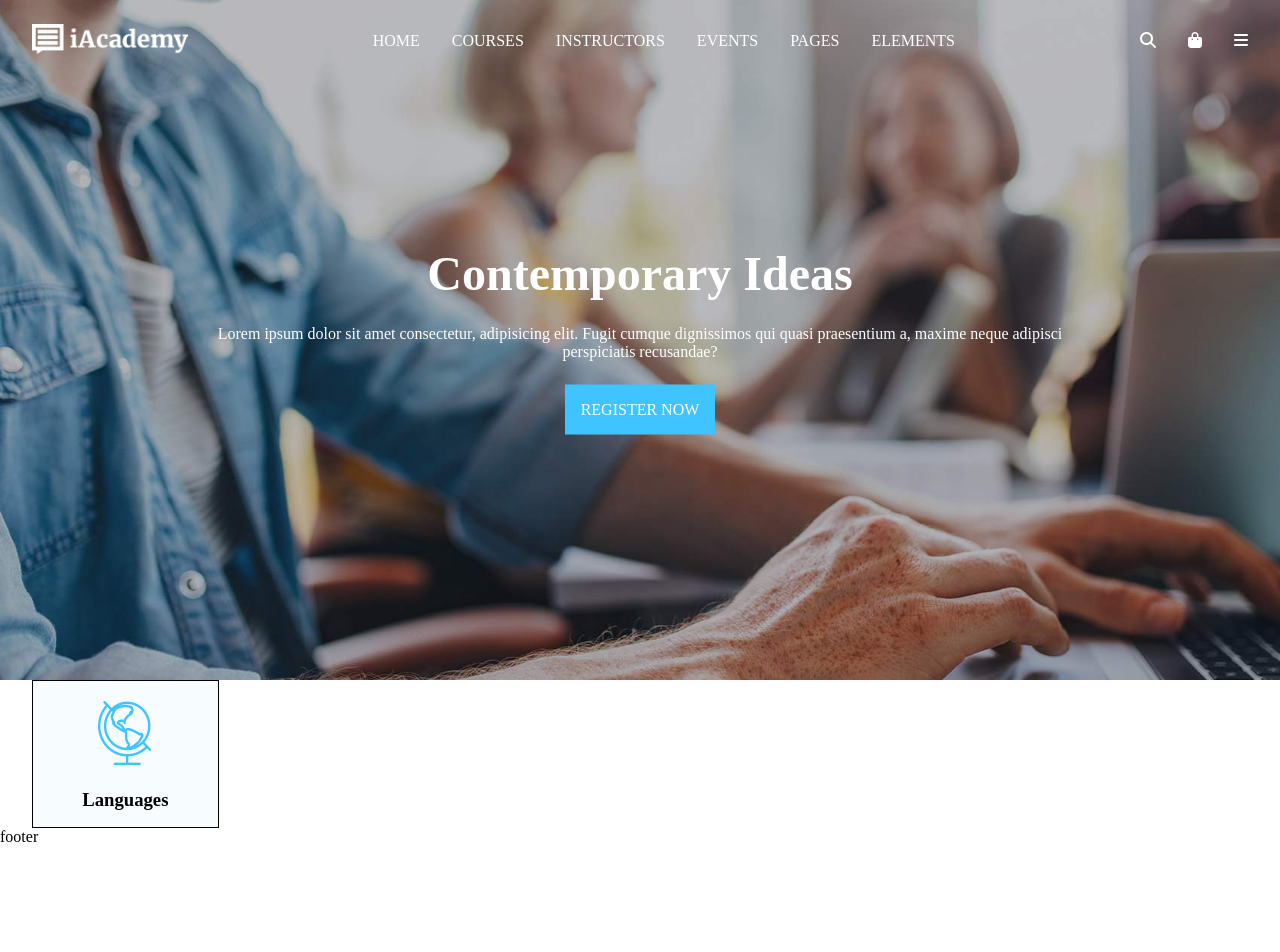
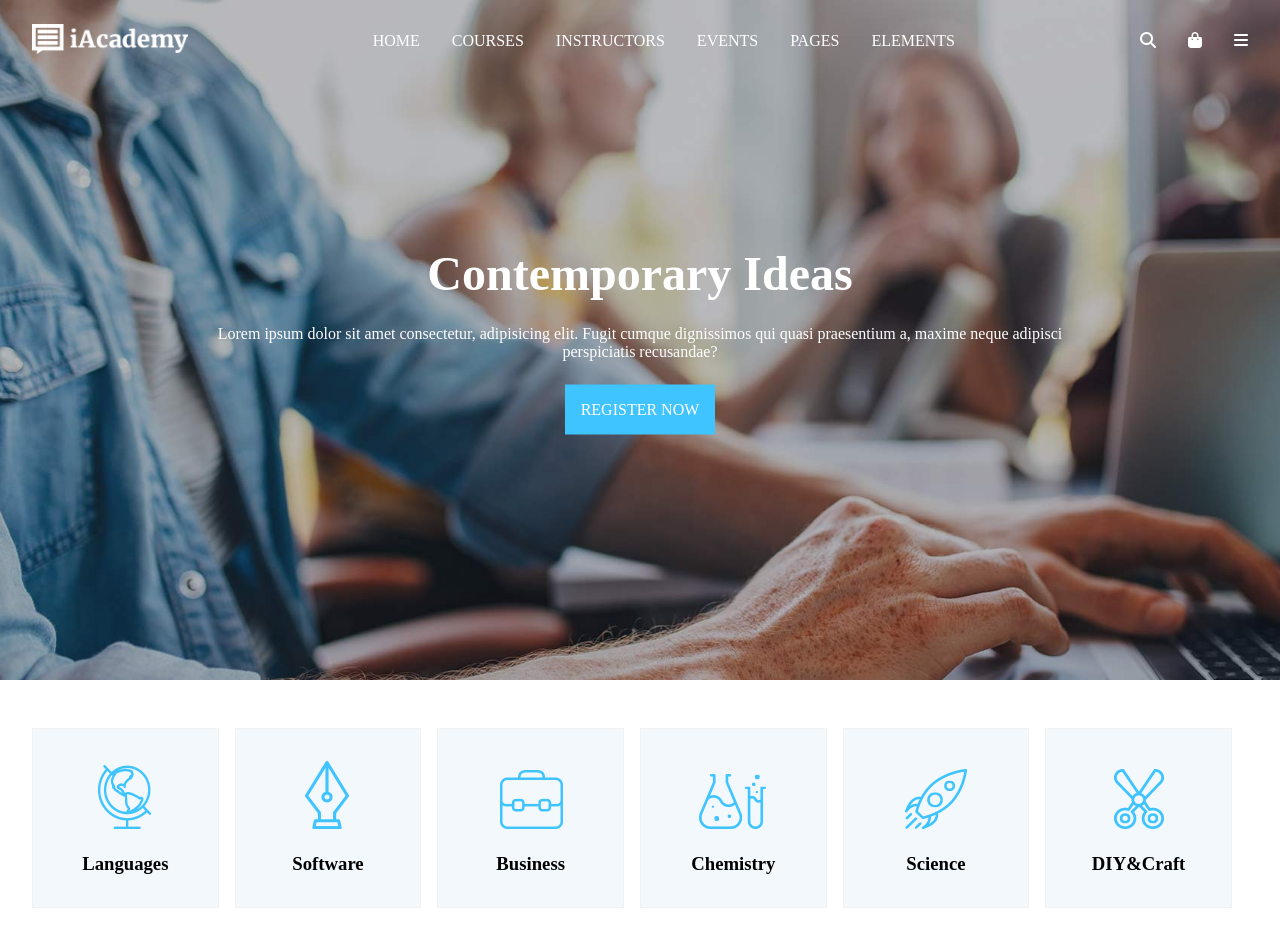
Before and after one commit to alessiavozzo/proj-html-vuejs, a Vue app: page / in a window 1280 px wide. Shown: the top 952 px of the page. Before the commit the page ends 846 px from the top, so only its background shows below. Built offline with nearby package versions, Linux system fonts and the light colour scheme.

Commit message:
add dinamic subject cards

```diff
--- /dev/null
+++ b/src/assets/js/subjects.js
@@ -0,0 +1,26 @@
+export const subjects = [
+    {
+        image: "1.png",
+        name: "Languages"
+    },
+    {
+        image: "2.png",
+        name: "Software"
+    },
+    {
+        image: "3.png",
+        name: "Business"
+    },
+    {
+        image: "4.png",
+        name: "Chemistry"
+    },
+    {
+        image: "5.png",
+        name: "Science"
+    },
+    {
+        image: "6.png",
+        name: "DIY&Craft"
+    },
+]
--- a/src/components/AppMain.vue
+++ b/src/components/AppMain.vue
@@ -1,6 +1,13 @@
 <script>
+import { subjects } from '../assets/js/subjects';
 export default {
-    name: "AppMain"
+    name: "AppMain",
+    data() {
+        return {
+            subjects: subjects,
+            imageUrl: "/img/h5-custom-icon-"
+        }
+    }
 }
 </script>
 
@@ -10,9 +17,9 @@ export default {
         <section id="subjects">
             <div class="container">
                 <div class="row">
-                    <div class="card d-flex col-2">
-                        <img src="/img/h5-custom-icon-1.png" alt="subject-icon">
-                        <h3>Languages</h3>
+                    <div class="card d-flex col-2" v-for="subject in subjects">
+                        <img :src="`${imageUrl}${subject.image}`" alt="subject-icon">
+                        <h3>{{ subject.name }}</h3>
                     </div>
 
                 </div>
@@ -24,12 +31,16 @@ export default {
 
 
 <style scoped>
-.card {
-    border: 1px solid black;
-    padding: 1rem;
-    align-items: center;
-    flex-direction: column;
-    gap: 1.5rem;
-    background-color: var(--academy-subject);
+#subjects {
+    padding: 3rem 0;
+
+    .card {
+        border: 1px solid var(--subject-border);
+        padding: 2rem 1rem;
+        align-items: center;
+        flex-direction: column;
+        gap: 1.5rem;
+        background-color: var(--academy-subject);
+    }
 }
 </style>
--- a/src/style.css
+++ b/src/style.css
@@ -10,7 +10,8 @@
     --academy-lighter: #FFFFFF;
     --academy-darker: #000000;
     --academy-primary: #40C4FF;
-    --academy-subject: #F7FDFF;
+    --academy-subject: #F2F8FC;
+    --subject-border: #F2F2F2;
 }
 
 
```
